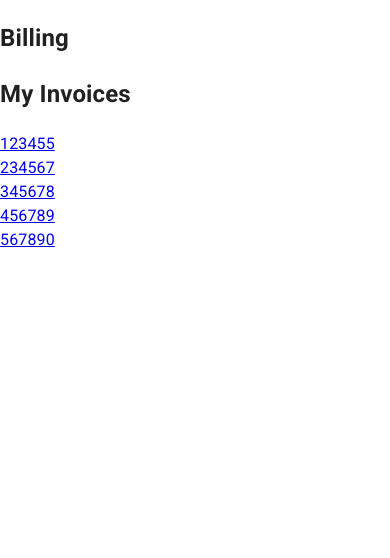
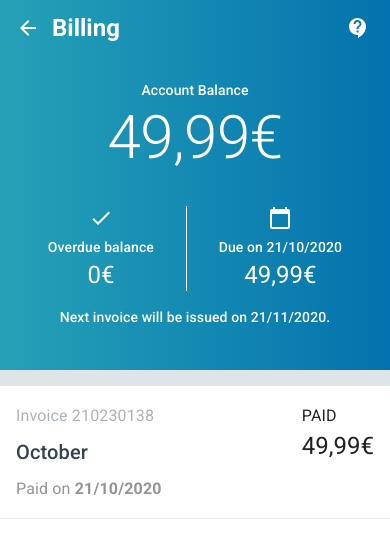
Before and after one commit to anovi0101/billings, a Next.js app: page / in a window 390 px wide. Shown: the top 558 px of the page. Built offline with nearby package versions, Linux system fonts and the light colour scheme.

Commit message:
Updated Billing and Invoice details pages (mobile)

```diff
--- a/pages/index.js
+++ b/pages/index.js
@@ -1,15 +1,175 @@
-import Link from 'next/link';
+import { Icon, Link } from "@mui/material";
+import {
+  AppBar,
+  Divider,
+  Box,
+  Grid,
+  Container,
+  IconButton,
+  Typography,
+  Toolbar,
+  Button,
+  Paper,
+} from "@mui/material";
+import {
+  ArrowBack,
+  ContactSupport,
+  Check,
+  CalendarToday,
+} from "@mui/icons-material";
 
 const invoiceNumbers = [
-  {id: 123455},
-  {id: 234567},
-  {id: 345678},
-  {id: 456789},
-  {id: 567890}
-]
+  { id: 123455 },
+  { id: 234567 },
+  { id: 345678 },
+  { id: 456789 },
+  { id: 567890 },
+];
 
 export default function Home() {
   return (
+    <Container disableGutters sx={{ flexGrow: 1, background: "#DEE4E8"}}>
+      <AppBar
+        position="static"
+        sx={{
+          boxShadow: "0px 0px 0px 0px",
+          height: "5rem",
+          background: "linear-gradient(90deg, #26A1B7 0%, #0372AE 100%)",
+          color: "#fff",
+        }}
+      >
+        <Toolbar>
+          <IconButton
+            size="large"
+            edge="start"
+            color="inherit"
+            aria-label="menu"
+            sx={{ mr: 0 }}
+          >
+            <ArrowBack />
+          </IconButton>
+          <Typography
+            variant="h5"
+            component="div"
+            sx={{ flexGrow: 1, fontWeight: "700" }}
+          >
+            Billing
+          </Typography>
+          <IconButton
+            size="large"
+            edge="start"
+            color="inherit"
+            aria-label="menu"
+            sx={{ mr: -1 }}
+          >
+            <ContactSupport />
+          </IconButton>
+        </Toolbar>
+      </AppBar>
+
+      <Box
+        sx={{
+          color: "#fff",
+          background: "linear-gradient(90deg, #26A1B7 0%, #0372AE 100%)",
+          textAlign: "center",
+          height: "290px",
+        }}
+      >
+        <Typography variant="subtitle2">Account Balance</Typography>
+        <Typography variant="h2">49,99{"\u20AC"}</Typography>
+        <Grid
+          container
+          sx={{
+            justifyContent: "space-evenly",
+            p: 1,
+            padding: "2rem 1rem 1rem",
+          }}
+        >
+          <Grid item>
+            <Typography>
+              <Check />
+            </Typography>
+            <Typography variant="subtitle2">Overdue balance</Typography>
+            <Typography variant="h5">0{"\u20AC"}</Typography>
+          </Grid>
+
+          <Grid item>
+            <Divider
+              light
+              orientation="vertical"
+              sx={{ borderColor: "white" }}
+            />
+          </Grid>
+
+          <Grid item>
+            <Typography>
+              <CalendarToday />
+            </Typography>
+            <Typography variant="subtitle2">Due on 21/10/2020</Typography>
+            <Typography variant="h5">49,99{"\u20AC"}</Typography>
+          </Grid>
+        </Grid>
+        <Typography variant="subtitle2">
+          Next invoice will be issued on 21/11/2020.
+        </Typography>
+      </Box>
+
+      <Paper sx={{ p: 2, marginTop: 2,marginLeft: "auto", marginRight:"auto", maxWidth: 500, flexGrow: 1, borderRadius: 0, boxShadow: "inset 0px -1px 0px rgba(50, 66, 78, 0.1)"}}>
+        <Grid container spacing={2}>
+          <Grid item xs container direction="column" sx={{color: "#32424E"}}>
+            <Typography gutterBottom variant="subtitle1" component="div" sx={{opacity: 0.4}}>
+              Invoice 210230138
+            </Typography>
+            <Typography variant="h6" gutterBottom>
+              October
+            </Typography>
+            <Typography variant="subtitle1" color="text.secondary" sx={{opacity: 0.7}}>
+              Paid on <strong>21/10/2020</strong>
+            </Typography>
+          </Grid>
+          <Grid item>
+            <Typography variant="subtitle1" sx={{right: 1}}>PAID</Typography>
+            <Typography variant="h5">49,99{"\u20AC"}</Typography>
+          </Grid>
+        </Grid>
+      </Paper>
+    </Container>
+
+    /*
+    <Container disableGutters maxWidth="sm">
+      <AppBar
+        position="sticky"
+        style={{
+          background: "linear-gradient(90deg, #26A1B7 0%, #0372AE 100%)",
+          color: "#fff",
+          flexDirection: "row",
+          height: "80px",
+          alignItems: "center",
+          boxShadow: "0px 0px 0px 0px",
+          fontSize: "24px",
+          fontWeight: "700",
+          justifyContent: "space-between"
+        }}
+      >
+        <IconButton >
+          <ArrowBack />
+        </IconButton>
+        <Typography variant="h5">Billing</Typography>
+      <IconButton >
+          <ContactSupport />
+        </IconButton>
+        </AppBar>
+        <Box style={{color: "#fff", background: "linear-gradient(90deg, #26A1B7 0%, #0372AE 100%)", textAlign: "center"}}>
+        <Typography variant="subtitle2">
+            Account Balance
+          </Typography>
+          <Typography variant="h4">
+            49,99{'\u20AC'}
+          </Typography>
+        </Box>
+
+      </Container>
+
   <>
   <h2>
     Billing
@@ -23,7 +183,6 @@ export default function Home() {
       <a>{number.id}</a>
       </Link>
       </div>
-  })}
-  </>
-  )
+  })}</> */
+  );
 }
```
Also changed, not shown: pages/InvoiceCard.js (added, +26 -0 lines), pages/invoices/[invoice].jsx (+50 -17 lines), tsconfig.json (added, +30 -0 lines), next-env.d.ts (added), pages/BalanceCard.js (added).
